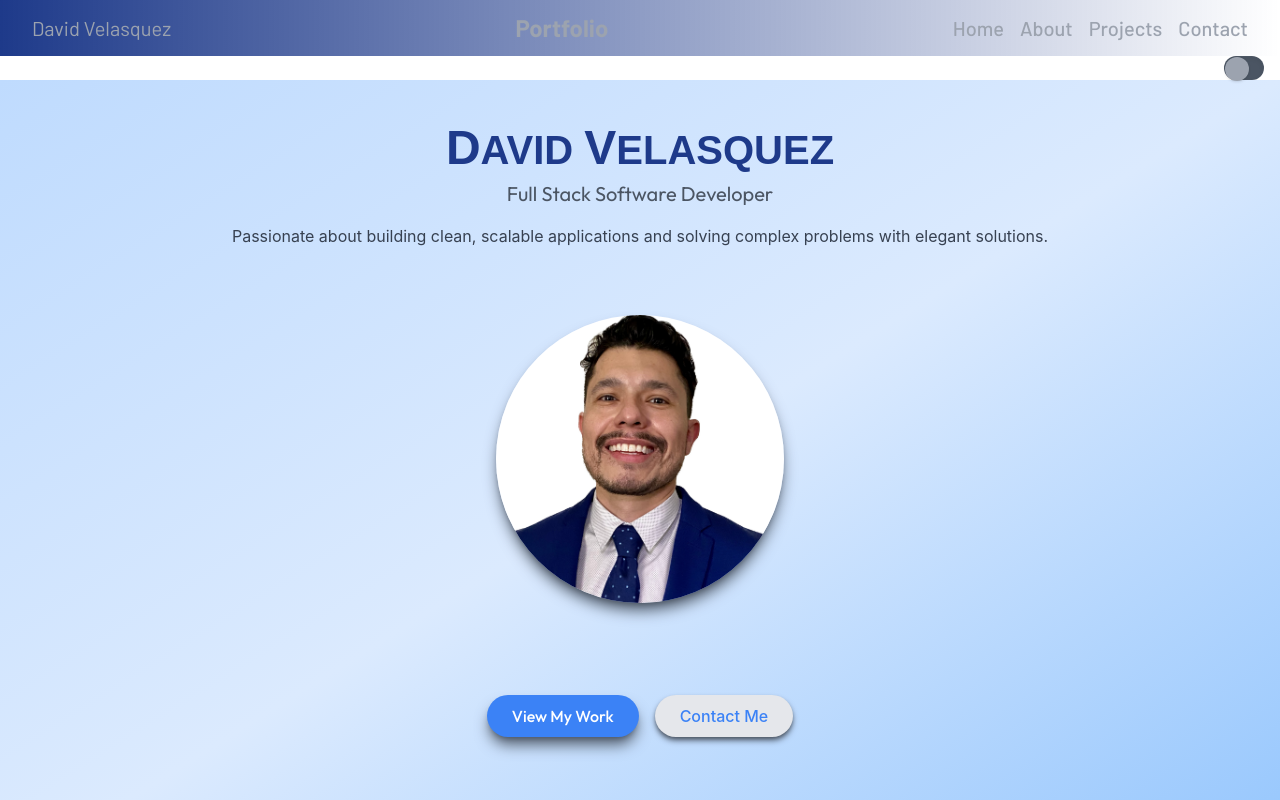
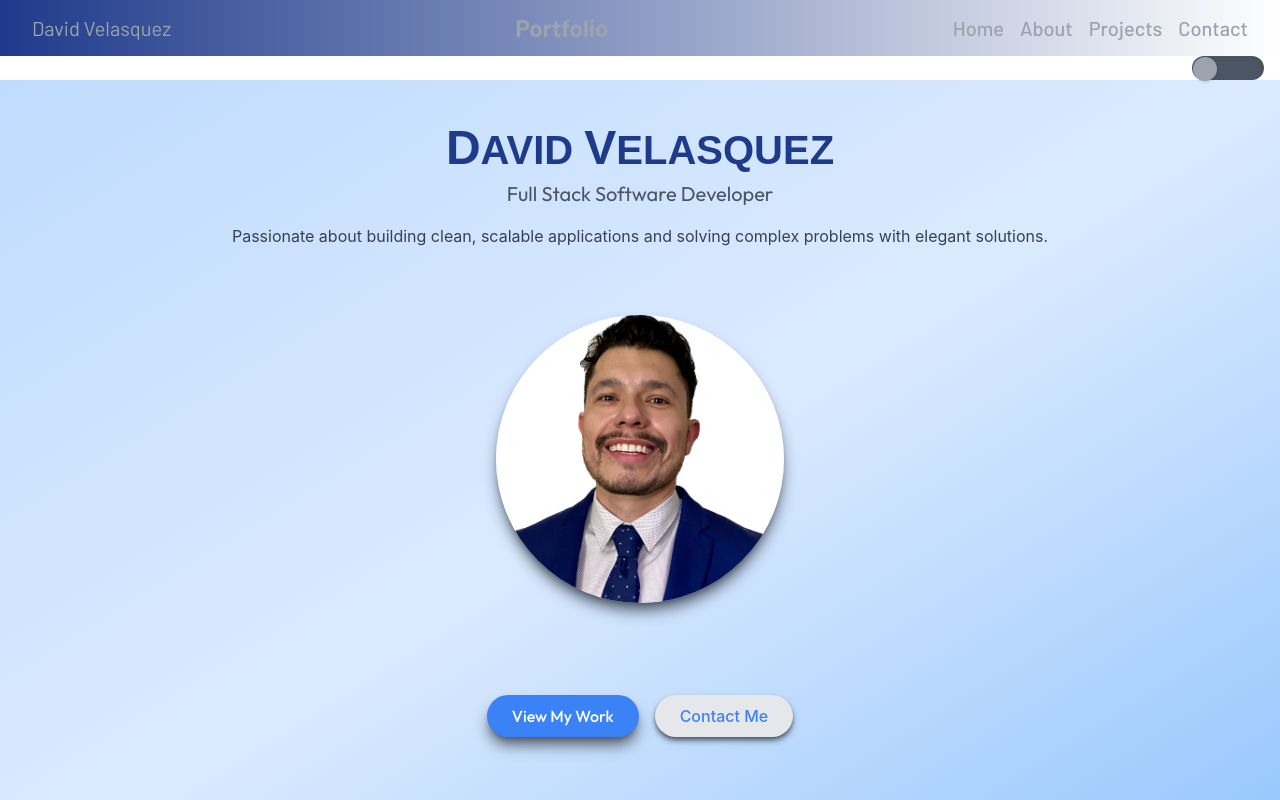
Before and after one commit to davidxv15/Portfolio-2, a React (Vite) app: page / in a window 1280 px wide. Shown: the top 800 px of the page. Built offline with nearby package versions, Linux system fonts and the light colour scheme; grey boxes are pictures that could not be loaded; a web font is replaced by a local one.

Commit message:
custom width to tailwind.config

```diff
--- a/tailwind.config.js
+++ b/tailwind.config.js
@@ -17,6 +17,9 @@ export default {
         '5.5xl': '3.375rem',
         '4.5xl': '2.5rem',
         '3.5xl': '2rem'
+      },
+      width: {
+        '18': '4.5rem'
       }
     },
   },
```
